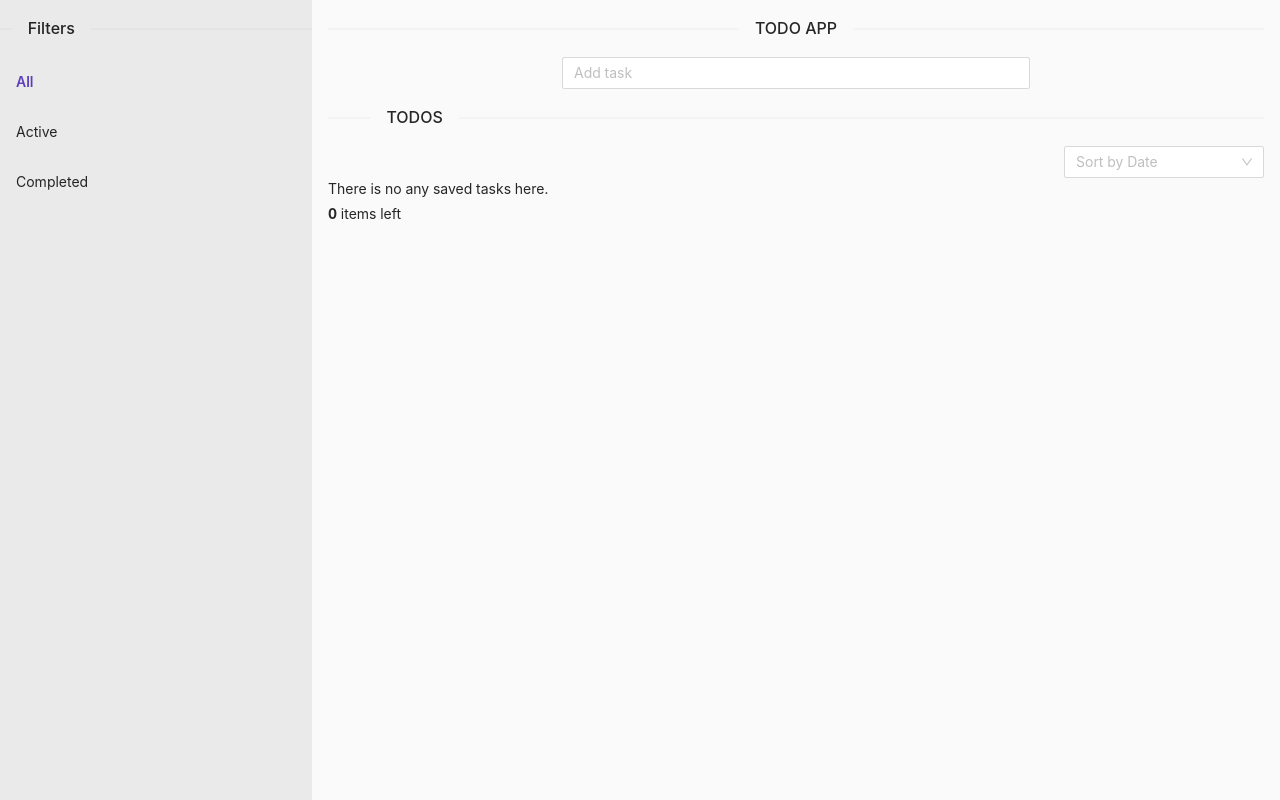
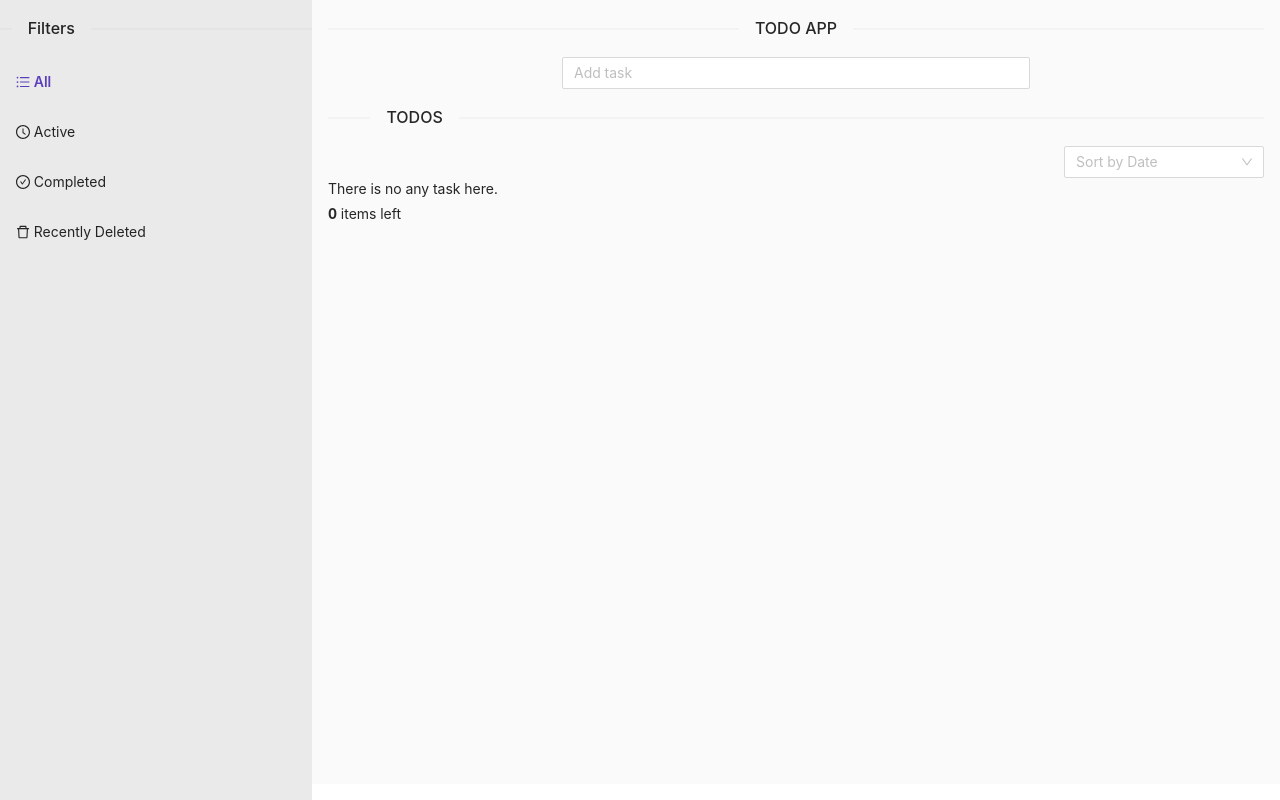
Before and after one commit to isagul/todo-app, a React (Create React App) app: page / in a window 1280 px wide. Built offline with nearby package versions, Linux system fonts and the light colour scheme.

Commit message:
recently deleted feature was added

```diff
--- a/src/App.js
+++ b/src/App.js
@@ -1,17 +1,26 @@
 import React, { useContext, useState } from 'react';
 import { Input, Checkbox, Divider, Popconfirm, Select } from 'antd';
-import { QuestionCircleOutlined } from '@ant-design/icons';
+import {
+  DeleteOutlined,
+  QuestionCircleOutlined,
+  CheckCircleOutlined,
+  UnorderedListOutlined,
+  ClockCircleOutlined,
+  SortAscendingOutlined,
+  SortDescendingOutlined
+} from '@ant-design/icons';
 import { Store } from './store';
-import { ADD_TASK, UPDATE_STATUS, GET_FILTER_TASKS, DELETE_TASK, SORT_BY_DATE } from './actions/index';
+import { ADD_TASK, UPDATE_STATUS, GET_FILTER_TASKS, DELETE_TASK, SORT_BY_DATE, UNDO_TASK } from './actions/index';
 import './App.scss';
 
 const dateFormat = require('dateformat');
 const { Option } = Select;
 
 const taskStatus = [
-  { id: 1, label: 'All', key: 'all' },
-  { id: 2, label: 'Active', key: 'active' },
-  { id: 3, label: 'Completed', key: 'completed' }
+  { id: 1, label: 'All', key: 'all', icon: <UnorderedListOutlined /> },
+  { id: 2, label: 'Active', key: 'active', icon: <ClockCircleOutlined /> },
+  { id: 3, label: 'Completed', key: 'completed', icon: <CheckCircleOutlined /> },
+  { id: 4, label: 'Recently Deleted', key: 'recently_deleted', icon: <DeleteOutlined /> }
 ]
 
 function App() {
@@ -19,6 +28,8 @@ function App() {
   const [currentFilter, setCurrentFilter] = useState('all');
   const { state, dispatch } = useContext(Store);
   const { filteredTasks } = state;
+
+  // console.log('state from app', state);
 
   function onChangeStatus(e, item) {
     dispatch({
@@ -76,6 +87,13 @@ function App() {
     });
   }
 
+  function undoDeletedTask(item) {
+    dispatch({
+      type: UNDO_TASK,
+      payload: item
+    })
+  }
+
   return (
     <div className="app-component">
       <div className="content">
@@ -84,9 +102,12 @@ function App() {
           <ul className="status-list">
             {
               taskStatus.map(status => {
+                const { icon, label, id, key } = status;
                 return (
-                  <div key={status.id}>
-                    <li onClick={() => getStatus(status)} className={status.key === currentFilter ? 'active' : ''}>{status.label}</li>
+                  <div key={id}>
+                    <li onClick={() => getStatus(status)} className={key === currentFilter ? 'active' : ''}>
+                      {icon && icon} {label}
+                    </li>
                   </div>
                 )
               })
@@ -104,6 +125,7 @@ function App() {
             onPressEnter={() => addTask()}
           />
           <Divider orientation="left">TODOS</Divider>
+          {currentFilter !== 'recently_deleted' &&
             <Select
               className="list-by-date"
               showSearch
@@ -115,29 +137,37 @@ function App() {
                 option.children.toLowerCase().indexOf(input.toLowerCase()) >= 0
               }
             >
-            <Option value="asc">Sort Ascending</Option>
-            <Option value="desc">Sort Descending</Option>
-          </Select>
+              <Option value="asc"><SortAscendingOutlined /> Sort Ascending</Option>
+              <Option value="desc"><SortDescendingOutlined /> Sort Descending</Option>
+            </Select>}
           <ul className="list-tasks">
             {
               filteredTasks.length > 0 ? filteredTasks.map((item, index) => {
                 return (
                   <div key={index} className={'task ' + (item.status === 'completed' ? 'completed' : '')}>
                     <li className="task-name">
-                      <Checkbox onChange={(event) => onChangeStatus(event, item)} checked={item.status === 'completed'}>{item.content}</Checkbox>
+                      {
+                        currentFilter !== 'recently_deleted' ?
+                          <Checkbox onChange={(event) => onChangeStatus(event, item)} checked={item.status === 'completed'}>{item.content}</Checkbox> :
+                          item.content
+                      }
                     </li>
-                    <span className="delete-task">
+                    <div className="delete-task">
+                      {
+                        currentFilter !== 'recently_deleted' ?
                           <Popconfirm title="Are you sure？" icon={<QuestionCircleOutlined style={{ color: 'red' }} />} onConfirm={() => deleteTask(item)}>
                             Delete
-                      </Popconfirm>
-                    </span>
+                          </Popconfirm> :
+                          <span className="undo" onClick={() => undoDeletedTask(item)}>Undo</span>
+                      }
+                    </div>
                     <span className="task-date">{item.date}</span>
                   </div>
                 )
-              }) : <span>There is no any saved tasks here.</span>
+              }) : <span>There is no any task here.</span>
             }
           </ul>
-          <span className="left-items-info"><strong>{state.tasks.filter(task => task.status === 'active').length}</strong> items left</span>
+          {currentFilter !== 'recently_deleted' && <span className="left-items-info"><strong>{state.tasks.filter(task => task.status === 'active').length}</strong> items left</span>}
         </div>
       </div>
     </div>
--- a/src/App.scss
+++ b/src/App.scss
@@ -45,6 +45,7 @@ $logoColor: #5D3EBD;
             flex-direction: column;
             padding: 0 1rem;
             background-color: #fafafa;
+            margin-bottom: 1rem;
 
             .add-bar {
                 width: 50%;
@@ -76,6 +77,9 @@ $logoColor: #5D3EBD;
                         color: #ff5858;
                         font-weight: 600;
                         flex: 1;
+                        .undo {
+                            color: rgb(91, 173, 206);
+                        }
                     }
                     .task-date {
                         flex: 1;
--- a/src/actions/index.js
+++ b/src/actions/index.js
@@ -3,3 +3,4 @@ export const UPDATE_STATUS = 'UPDATE_STATUS';
 export const GET_FILTER_TASKS = "GET_FILTER_TASKS";
 export const DELETE_TASK = "DELETE_TASK";
 export const SORT_BY_DATE = "SORT_BY_DATE";
+export const UNDO_TASK = "UNDO_TASK";
--- a/src/store.js
+++ b/src/store.js
@@ -1,43 +1,12 @@
 import React from 'react';
-import { ADD_TASK, UPDATE_STATUS, GET_FILTER_TASKS, DELETE_TASK, SORT_BY_DATE } from './actions/index';
+import { ADD_TASK, UPDATE_STATUS, GET_FILTER_TASKS, DELETE_TASK, SORT_BY_DATE, UNDO_TASK } from './actions/index';
 
 export const Store = React.createContext();
 
 const initialState = {
-    tasks: [
-        /* {
-            id: 1,
-            content: 'task 1',
-            status: 'active'
-        },
-        {
-            id: 2,
-            content: 'task 2',
-            status: 'active'
-        },
-        {
-            id: 3,
-            content: 'task 3',
-            status: 'active'
-        }, */
-    ],
-    filteredTasks: [
-        /* {
-            id: 1,
-            content: 'task 1',
-            status: 'active'
-        },
-        {
-            id: 2,
-            content: 'task 2',
-            status: 'active'
-        },
-        {
-            id: 3,
-            content: 'task 3',
-            status: 'active'
-        }, */
-    ]
+    tasks: [],
+    filteredTasks: [],
+    recentlyDeleted: []
 };
 
 function reducer(state, action) {
@@ -90,6 +59,11 @@ function reducer(state, action) {
                     ...state,
                     filteredTasks: [...state.tasks]
                 }
+            } else if (action.payload.key === 'recently_deleted'){
+                return {
+                    ...state,
+                    filteredTasks: [...state.recentlyDeleted]
+                }
             } else {
                 const updatedTasks = state.tasks.filter(task => task.status === action.payload.key);
                 return {
@@ -102,7 +76,8 @@ function reducer(state, action) {
         case DELETE_TASK: {
             const { task, currentStatusFilter } = action.payload
             const idx = state.tasks.findIndex(item => item.id === task.id);
-            state.tasks.splice(idx, 1);
+            const deletedTask = state.tasks.splice(idx, 1);
+            state.recentlyDeleted = [...state.recentlyDeleted, ...deletedTask];
             const updatedTasks = state.tasks.filter(task => {
                 if (currentStatusFilter === 'all') {
                     return task;
@@ -131,6 +106,17 @@ function reducer(state, action) {
                 filteredTasks: [...updatedTasks]
             }
         }
+        case UNDO_TASK: {
+            const {id} = action.payload;
+            const idx = state.recentlyDeleted.findIndex(task => task.id === id);
+            const undoTask = state.recentlyDeleted.splice(idx, 1);
+            state.tasks = [...state.tasks, ...undoTask];
+            return {
+                ...state,
+                tasks: [...state.tasks],
+                filteredTasks: [...state.recentlyDeleted]
+            }
+        }
         default:
             return state;
     }
```
Lines whose indentation alone changed are shown as unchanged.
